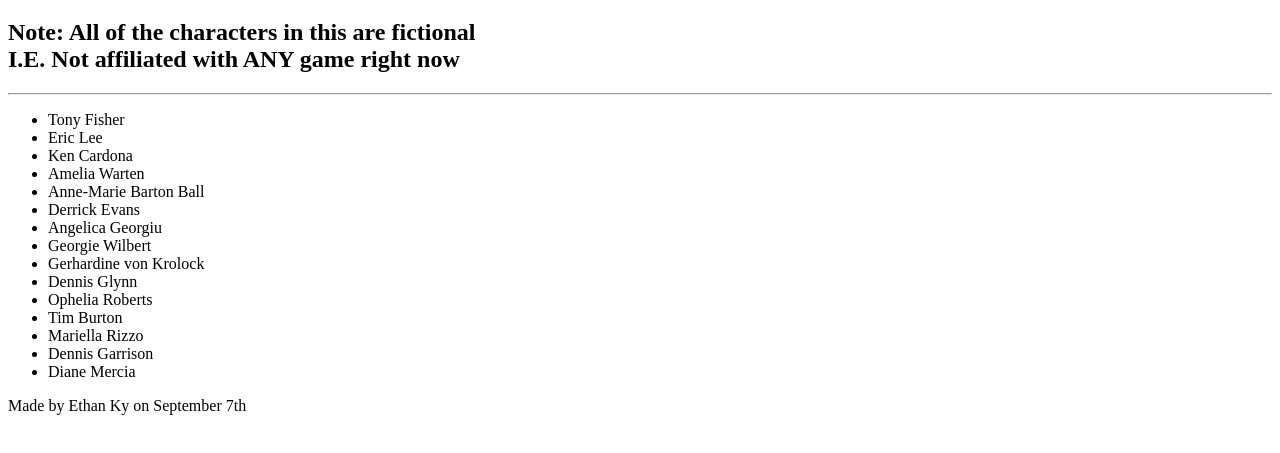
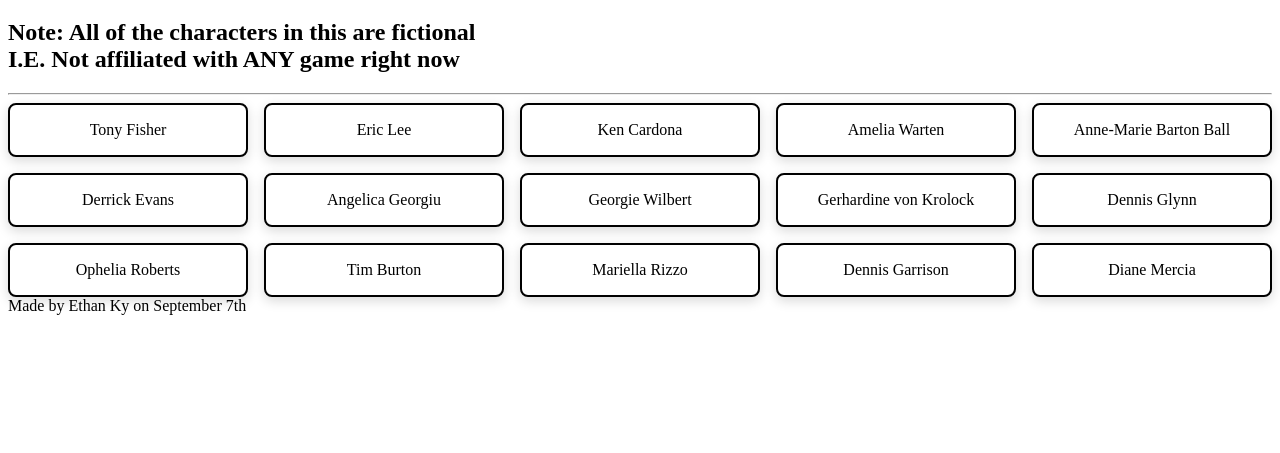
Before and after one commit to eky2429/Video-Game-Character-Bio, a plain HTML site: page index.html in a window 1280 px wide. Shown: the part 61-514 px from the top of the page. Drawn offline with Linux system fonts and the light colour scheme.

Commit message:
Added button grid and animation

```diff
--- a/index.html
+++ b/index.html
@@ -4,6 +4,7 @@
     <head>
         <meta charset = "UTF-8">
         <title>Video Game Character Bio</title>
+        <link rel="stylesheet" href="./style.css">
     </head>
 
     <body>
@@ -15,22 +16,22 @@
 
         <!--Table of characters-->
         <div class="character-list">
-            <ul>
-                <li id="tony">Tony Fisher</li>
-                <li id="eric">Eric Lee</li>
-                <li id="ken">Ken Cardona</li>
-                <li id="amelia">Amelia Warten</li>
-                <li id="anneMarie">Anne-Marie Barton Ball</li>
-                <li id="derrick">Derrick Evans</li>
-                <li id="angelica">Angelica Georgiu</li>
-                <li id="georgie">Georgie Wilbert</li>
-                <li id="gerhardine">Gerhardine von Krolock</li>
-                <li id="dennis">Dennis Glynn</li>
-                <li id="ophelia">Ophelia Roberts</li>
-                <li id="tim">Tim Burton</li>
-                <li id="mariella">Mariella Rizzo</li>
-                <li id="dennisGar">Dennis Garrison</li>
-                <li id="diane">Diane Mercia</li>
+            <ul class = "customList">
+                <li id="tony" class="customButton">Tony Fisher</li>
+                <li id="eric" class="customButton">Eric Lee</li>
+                <li id="ken" class="customButton">Ken Cardona</li>
+                <li id="amelia" class="customButton">Amelia Warten</li>
+                <li id="anneMarie" class="customButton">Anne-Marie Barton Ball</li>
+                <li id="derrick" class="customButton">Derrick Evans</li>
+                <li id="angelica" class="customButton">Angelica Georgiu</li>
+                <li id="georgie" class="customButton">Georgie Wilbert</li>
+                <li id="gerhardine" class="customButton">Gerhardine von Krolock</li>
+                <li id="dennis" class="customButton">Dennis Glynn</li>
+                <li id="ophelia" class="customButton">Ophelia Roberts</li>
+                <li id="tim" class="customButton">Tim Burton</li>
+                <li id="mariella" class="customButton">Mariella Rizzo</li>
+                <li id="dennisGar" class="customButton">Dennis Garrison</li>
+                <li id="diane" class="customButton">Diane Mercia</li>
             </ul>
         </div>
 
--- /dev/null
+++ b/style.css
@@ -0,0 +1,29 @@
+.customList {
+    display: grid;
+    grid-template-columns: repeat(5, 1fr);
+    grid-template-rows: repeat(3, auto);
+    gap: 16px;
+    list-style: none;
+    padding: 0;
+    margin: 0;
+}
+
+.customButton{
+    display: flex;
+    align-items: center;
+    justify-content: center;
+    background: #fff;
+    color: #000;
+    border: 2px solid #000;
+    border-radius: 8px;
+    box-shadow: 0 4px 12px rgba(0,0,0,0.15);
+    padding: 16px 0;
+    font-size: 1rem;
+    cursor: pointer;
+    transition: box-shadow 0.2s, background 0.2s;
+}
+
+.customButton:hover {
+    background: #f0f0f0;
+    box-shadow: 0 6px 18px rgba(0,0,0,0.22);
+}
```
